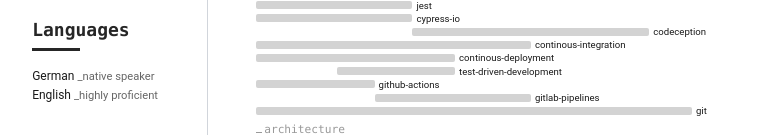
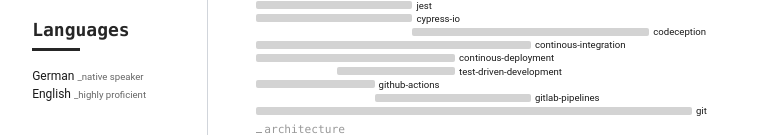
Before and after one commit to cewald/cv, a Vue app: page / in a window 1280 px wide. Shown: the part 665-800 px from the top of the page, without its empty margins (259-1020 px from the left). Built offline with nearby package versions, Linux system fonts and the light colour scheme.

Commit message:
Use correct font-size for languages

```diff
--- a/src/App.vue
+++ b/src/App.vue
@@ -67,9 +67,9 @@
         </SectionWrapper>
         <SectionWrapper title="Languages">
           German
-          <span class="text-xxs text-gray-light">_native speaker</span><br />
+          <span class="text-xxxs text-gray-light">_native speaker</span><br />
           English
-          <span class="text-xxs text-gray-light">_highly proficient</span>
+          <span class="text-xxxs text-gray-light">_highly proficient</span>
         </SectionWrapper>
         <div class="grow"></div>
         <img :src="QRCode" class="mb-4 h-20 w-20" />
```
